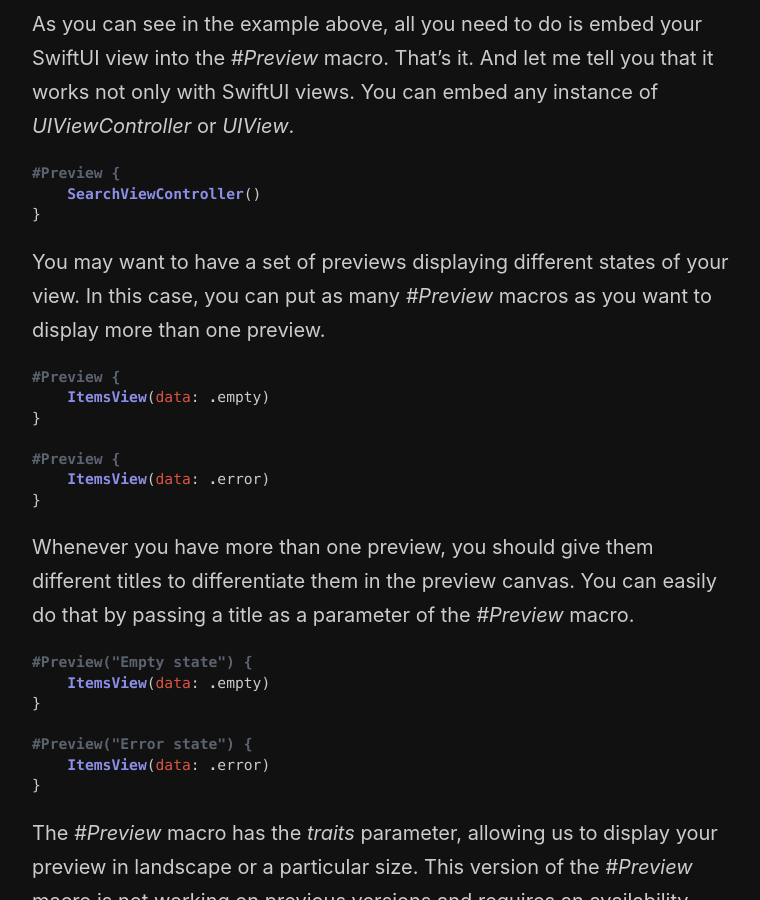
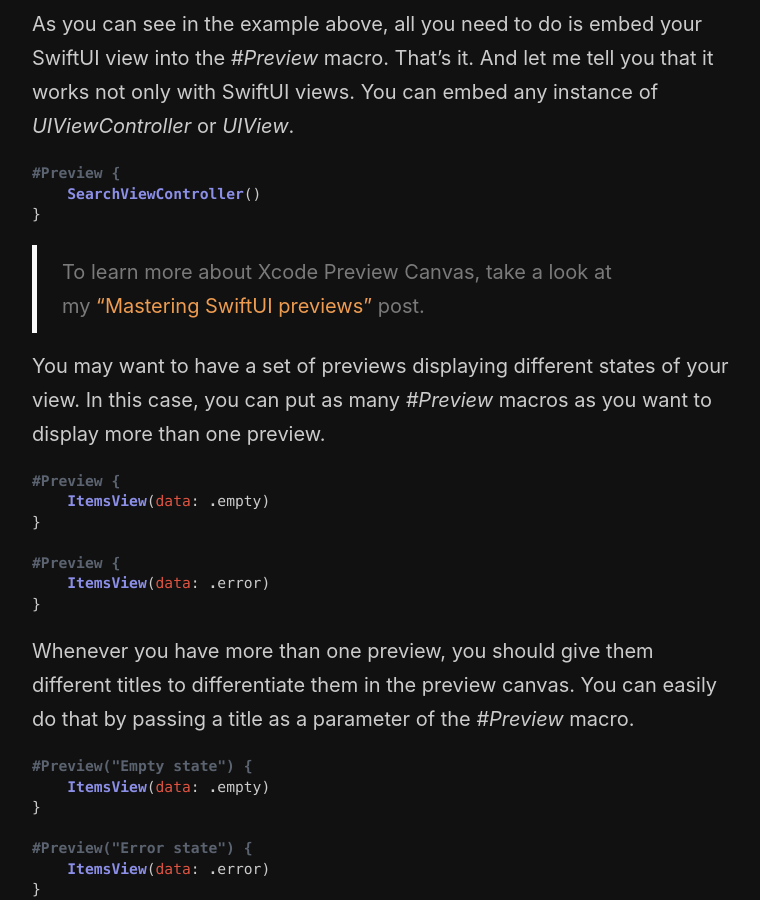
Before and after one commit to mecid/mecid.github.io, a Jekyll site: the page built from _posts/2023-10-17-mastering-preview-macro-in-swift.md, in a window 1280 px wide and 900 px high, scrolled down 848 px. Shown: the whole window, without its empty margins (258-1018 px from the left). Built offline with Jekyll 4.4.1, drawn with Linux system fonts in a browser that asks for light colours.

Commit message:
reference post added to preview macro post

````diff
--- a/_posts/2023-10-17-mastering-preview-macro-in-swift.md
+++ b/_posts/2023-10-17-mastering-preview-macro-in-swift.md
@@ -25,6 +25,8 @@ As you can see in the example above, all you need to do is embed your SwiftUI vi
     SearchViewController()
 }
 ```
+
+> To learn more about Xcode Preview Canvas, take a look at my ["Mastering SwiftUI previews"](/2021/03/10/mastering-swiftui-previews/) post.
 
 You may want to have a set of previews displaying different states of your view. In this case, you can put as many *#Preview* macros as you want to display more than one preview.
 
````
